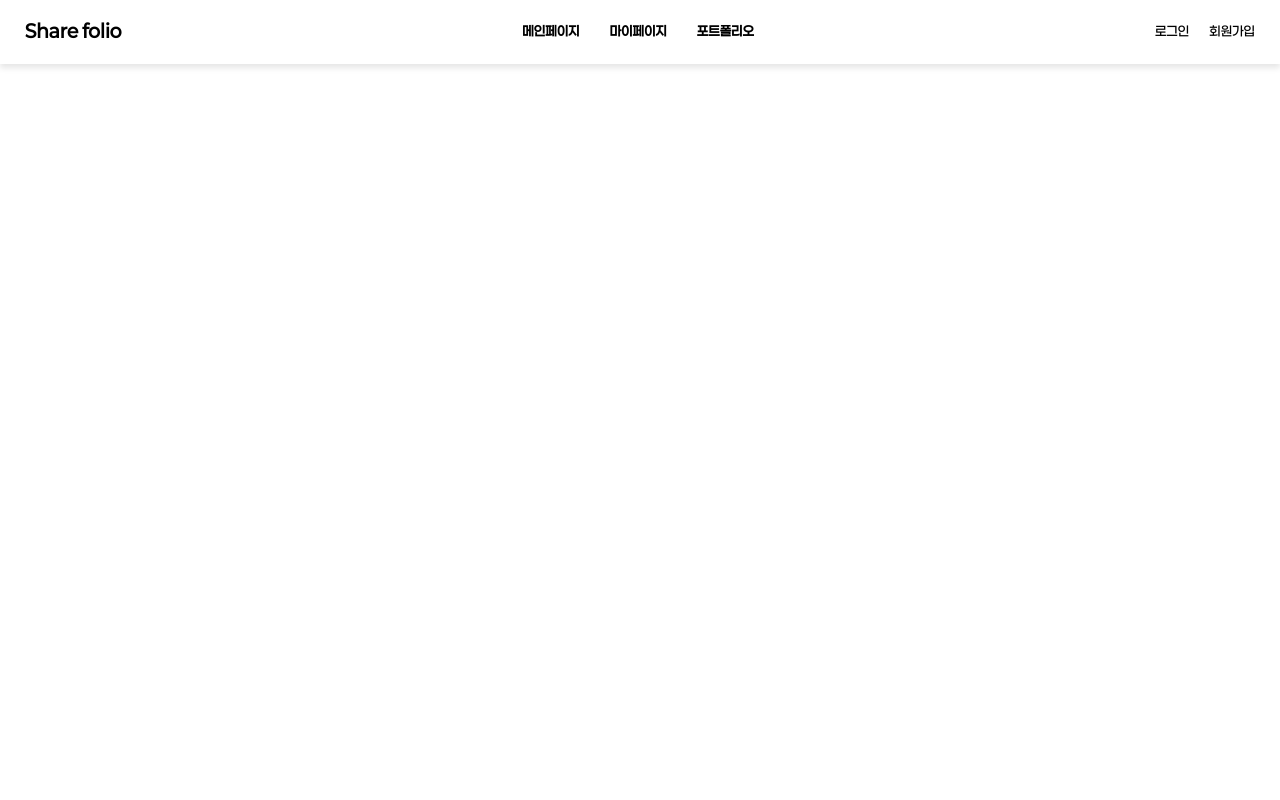
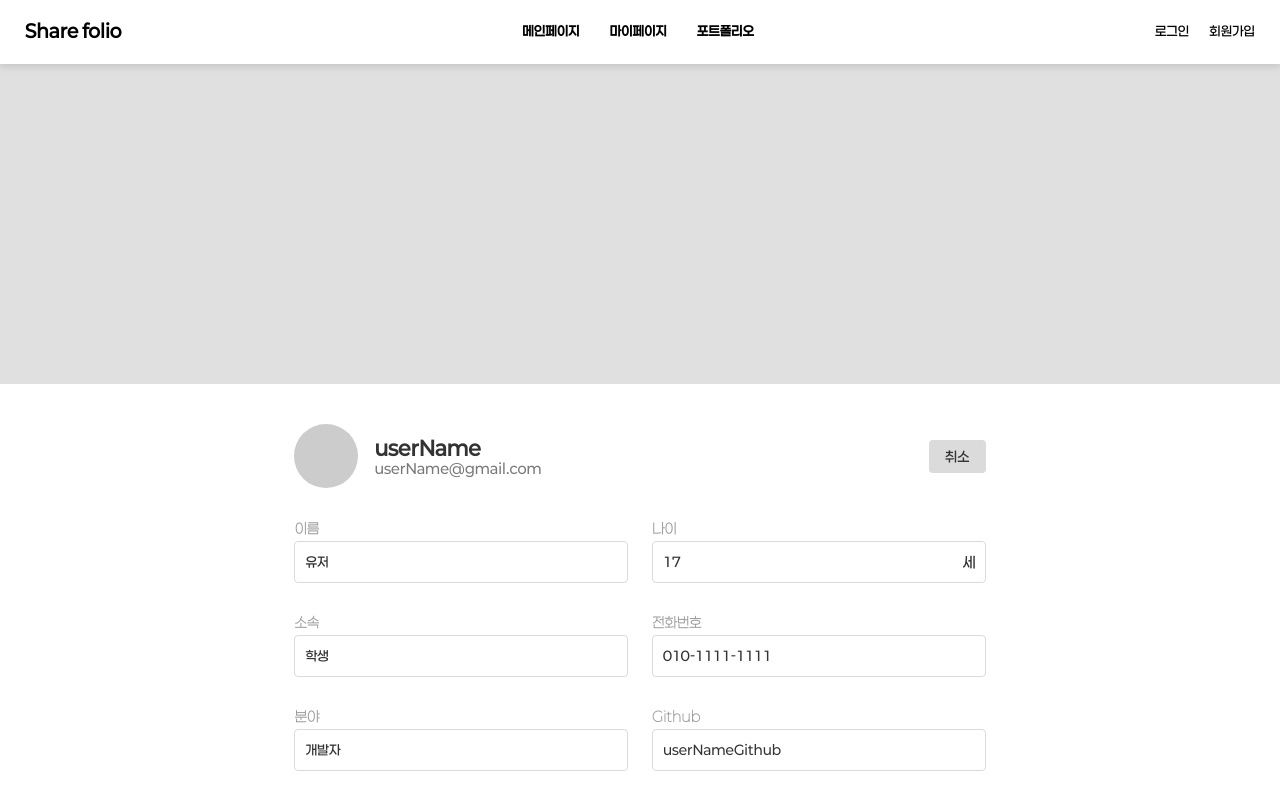
Before and after one commit to NO-GPT/Frontend, a React (Create React App) app: page /mypage/edit in a window 1280 px wide. Built offline with nearby package versions, Linux system fonts and the light colour scheme.

Commit message:
dev 수정
변경사항
- feature/5-MyPage-publishing 브렌치에서 적용되지 않은 사항 적용

```diff
--- a/src/App.jsx
+++ b/src/App.jsx
@@ -1,7 +1,7 @@
 import React from 'react';
 import { BrowserRouter as Router, Routes, Route } from 'react-router-dom';
 import Header from './Components/Header.jsx';
-import { MainPage, MyPage, PortfolioPage, LoginPage, SignupPage, PortfolioDetailPage } from './Pages';
+import { MainPage, MyPage, PortfolioPage, LoginPage, SignupPage, PortfolioDetailPage, EditMyPage } from './Pages';
 import "./index.css";
 
 
@@ -14,6 +14,7 @@ const App = () => {
         <Routes>
           <Route path="/" element={<MainPage />} />
           <Route path="/mypage" element={<MyPage />} />
+          <Route path="/mypage/edit" element={<EditMyPage />} />
           <Route path="/portfolio" element={<PortfolioPage />} />
           <Route path="/portfolioDetail" element={<PortfolioDetailPage />} />
           <Route path="/login" element={<LoginPage />} />
--- /dev/null
+++ b/src/Pages/EditMyPage.jsx.jsx
@@ -0,0 +1,230 @@
+import React, { useState, useEffect } from "react";
+import { useNavigate } from "react-router-dom";
+import InputGroup from "../Components/InputGroup";
+
+const EditProfilePage = () => {
+  const navigate = useNavigate();
+
+  const [user, setUser] = useState({
+    username: "userName",
+    email: "userName@gmail.com",
+    name: "유저",
+    affiliation: "학생",
+    field: "개발자",
+    birthdate: "2007-12-13",
+    age: "17",
+    phone: "010-1111-1111",
+    github: "userNameGithub",
+    stacks: ["HTML", "Figma", "JavaScript"],
+  });
+  const [isDirty, setIsDirty] = useState(false);
+
+  // 스택 입력
+  const [stackInput, setStackInput] = useState("");
+  const [stacks, setStacks] = useState([...user.stacks]);
+
+  useEffect(() => {
+    // 백엔드에서 사용자 정보 가져오기
+  }, []);
+
+  // user의 일반 텍스트 필드 변경 처리
+  const handleChange = (e) => {
+    const { name, value } = e.target;
+    setUser((u) => ({ ...u, [name]: value }));
+    setIsDirty(true);
+  };
+
+  // 스택 추가
+  const handleStackAdd = () => {
+    const trimmed = stackInput.trim();
+    if (trimmed === "") return;
+    if (stacks.includes(trimmed)) {
+      setStackInput("");
+      return;
+    }
+    setStacks((prev) => [...prev, trimmed]);
+    setStackInput("");
+    setIsDirty(true);
+  };
+
+  // 스택 삭제
+  const handleStackRemove = (target) => {
+    setStacks((prev) => prev.filter((s) => s !== target));
+    setIsDirty(true);
+  };
+
+  // 저장 버튼
+  const handleSave = () => {
+    const updatedUser = { ...user, stacks };
+    setUser(updatedUser);
+    setIsDirty(false);
+    navigate("/mypage");
+  };
+
+  return (
+    <div className="edp-container">
+      <div className="edp-hero" />
+
+      <main className="edp-main">
+        <div className="edp-profile-summary">
+          <div className="edp-profile-img" />
+          <div className="edp-userinfo">
+            <div className="edp-username">{user.username}</div>
+            <div className="edp-useremail">{user.email}</div>
+          </div>
+          <button
+            className="edp-cancel-btn"
+            onClick={() => navigate("/mypage")}
+          >
+            취소
+          </button>
+        </div>
+
+        <div className="edp-details">
+          <div className="edp-details-col">
+            <InputGroup label="이름">
+              <input
+                id="name"
+                name="name"
+                className="edp-input"
+                value={user.name}
+                onChange={handleChange}
+              />
+            </InputGroup>
+
+            <InputGroup label="소속">
+              <input
+                id="affiliation"
+                name="affiliation"
+                className="edp-input"
+                value={user.affiliation}
+                onChange={handleChange}
+              />
+            </InputGroup>
+
+            <InputGroup label="분야">
+              <input
+                id="field"
+                name="field"
+                className="edp-input"
+                value={user.field}
+                onChange={handleChange}
+              />
+            </InputGroup>
+
+            <InputGroup label="생년월일">
+              <input
+                type="date"
+                id="birthdate"
+                name="birthdate"
+                className="edp-input"
+                value={user.birthdate}
+                onChange={handleChange}
+              />
+            </InputGroup>
+
+            <InputGroup label="보유 스택">
+              <input
+                type="text"
+                id="stacks"
+                name="stacks"
+                className="edp-input pcp-stack-input"
+                placeholder="보유 스택을 추가해주세요"
+                value={stackInput}
+                onChange={(e) => setStackInput(e.target.value)}
+                onKeyDown={(e) => {
+                  if (e.key === "Enter") {
+                    e.preventDefault();
+                    handleStackAdd();
+                  }
+                }}
+              />
+              {/* 추가한 스택 */}
+              {stacks.length > 0 && (
+                <div className="edp-stack-list">
+                  {stacks.map((s, idx) => (
+                    <span key={idx} className="edp-stack-badge" onClick={() => handleStackRemove(s)}>
+                      {s}
+                      <div
+                        className="edp-remove-stack-btn"
+                      >
+                        ×
+                      </div>
+                    </span>
+                  ))}
+                </div>
+              )}
+            </InputGroup>
+          </div>
+
+          <div className="edp-details-col">
+            <InputGroup label="나이">
+              <div className="edp-age-input-wrapper">
+                <input
+                  id="age"
+                  name="age"
+                  className="edp-input edp-age-input"
+                  value={user.age}
+                  onChange={handleChange}
+                />
+                <span className="edp-age-unit-inside">세</span>
+              </div>
+            </InputGroup>
+
+            <InputGroup label="전화번호">
+              <input
+                id="phone"
+                name="phone"
+                className="edp-input"
+                value={user.phone}
+                onChange={handleChange}
+              />
+            </InputGroup>
+
+            <InputGroup label="Github">
+              <input
+                id="github"
+                name="github"
+                className="edp-input"
+                value={user.github}
+                onChange={handleChange}
+              />
+            </InputGroup>
+
+            <InputGroup label="이메일">
+              <input
+                id="email"
+                name="email"
+                className="edp-input"
+                value={user.email}
+                onChange={handleChange}
+              />
+            </InputGroup>
+
+            <button
+              type="button"
+              className="edp-stack-add-btn"
+              onClick={handleStackAdd}
+            >
+              추가
+            </button>
+
+          </div>
+        </div>
+
+        {isDirty && (
+          <div className="edp-save-bar">
+            <span className="edp-save-text">
+              프로필 변경을 하셨습니다. 아직 저장이 안되었는데 저장하시겠습니까?
+            </span>
+            <button className="edp-save-btn" onClick={handleSave}>
+              저장하기
+            </button>
+          </div>
+        )}
+      </main>
+    </div>
+  );
+};
+
+export default EditProfilePage;
--- a/src/Pages/index.js
+++ b/src/Pages/index.js
@@ -1,5 +1,6 @@
 export { default as MainPage } from './MainPage.jsx';
 export { default as MyPage } from './MyPage.jsx';
+export { default as EditMyPage } from './EditMyPage.jsx';
 export { default as PortfolioPage } from './PortfolioPage.jsx';
 export { default as PortfolioCratePage } from './PortfolioCratePage.jsx';
 export { default as PortfolioDetailPage } from './PortfolioDetailPage.jsx';
--- a/src/index.css
+++ b/src/index.css
@@ -5,6 +5,8 @@
 @import "./styles/Page/MainPage.css";
 @import "./styles/Page/LoginPage.css";
 @import "./styles/Page/SingupPage.css";
+@import "./styles/Page/MyPage.css";
+@import "./styles/Page/EditMyPage.css";
 
 @import "./styles/Components/Header.css";
 
--- /dev/null
+++ b/src/styles/Page/EditMyPage.css
@@ -0,0 +1,194 @@
+.edp-container {
+  font-family: sans-serif;
+  color: #333;
+  background: #fff;
+}
+
+.edp-hero {
+  background-color: #e0e0e0;
+  height: 320px;
+}
+
+.edp-main {
+  max-width: 800px;
+  margin: 40px 23%;
+  box-sizing: border-box;
+}
+
+/* 프로필 요약 */
+.edp-profile-summary {
+  display: flex;
+  align-items: center;
+  justify-content: space-between;
+  margin-bottom: 32px;
+}
+
+.edp-profile-img {
+  width: 64px;
+  height: 64px;
+  border-radius: 50%;
+  background: #ccc;
+}
+
+.edp-userinfo {
+  flex: 1;
+  margin: 0 16px;
+}
+
+.edp-username {
+  font-size: 20px;
+  font-weight: bold;
+}
+
+.edp-useremail {
+  font-size: 14px;
+  color: #787878;
+}
+
+.edp-cancel-btn {
+  padding: 8px 16px;
+  background-color: #dbdbdb;
+  border: none;
+  border-radius: 4px;
+  color: #333;
+  cursor: pointer;
+  font-size: 14px;
+}
+
+/* 상세 정보 그리드 */
+.edp-details {
+  display: flex;
+  gap: 24px;
+  margin-bottom: 32px;
+}
+
+.edp-details-col {
+  flex: 1;
+  display: flex;
+  flex-direction: column;
+  gap: 16px;
+}
+
+.edp-details-col label {
+  display: block;
+  margin-bottom: 4px;
+  color: #999999;
+  font-weight: bold;
+  font-size: 14px;
+  font-weight: bold;
+  font-family: 'Paperlogy-1Thin', sans-serif;
+}
+
+/* 인풋 공통 */
+.edp-input {
+  width: 100%;
+  height: 42px;
+  padding: 10px;
+  border: 1px solid #DBDBDB;
+  border-radius: 4px;
+  color: #333;
+  box-sizing: border-box;
+}
+
+/* 나이 */
+.edp-age-input-wrapper {
+  position: relative;
+  display: flex;
+  align-items: center;
+}
+
+.edp-age-input {
+  padding: 10px 30px 10px 10px;
+}
+
+.edp-age-unit-inside {
+  position: absolute;
+  right: 10px;
+  top: 50%;
+  transform: translateY(-50%);
+  font-size: 15px;
+  color: #333;
+  pointer-events: none;
+}
+
+/* 스택 입력 */
+.edp-stacks-input {
+  width:100%;
+  height: 42px;
+  display: flex;
+  gap: 8px;
+}
+
+.edp-stack-add-btn {
+  margin-top: 21px;
+  width: 70px;
+  height: 42px;
+  border: none;
+  border-radius: 4px;
+  background-color: #ff9f1c;
+  color: #fff;
+  font-size: 14px;
+  cursor: pointer;
+}
+
+
+.pcp-stack-input {
+  flex: 1;
+}
+
+/* 스택 뱃지 리스트 */
+.edp-stack-list {
+  display: flex;
+  flex-wrap: wrap;
+  gap: 8px;
+  margin-top: 8px;
+}
+
+.edp-stack-badge {
+  display: inline-flex;
+  align-items: center;
+  background-color: #f0f0f0;
+  border-radius: 4px;
+  padding: 4px 8px;
+  font-size: 13px;
+  color: #333;
+  cursor: pointer;
+}
+
+.edp-remove-stack-btn {
+  margin-left: 6px;
+  border: none;
+  background: transparent;
+  font-size: 14px;
+  color: #999;
+}
+
+
+/* 변경 안내 바 */
+.edp-save-bar {
+  display: flex;
+  align-items: center;
+  justify-content: space-between;
+  padding: 16px;
+  background-color: #f5f5f5;
+  border-top: 1px solid #ddd;
+  width: 800px;
+  max-width: 100%;
+  margin-top: 80px;
+  box-sizing: border-box;
+}
+
+.edp-save-text {
+  font-size: 14px;
+  color: #555;
+}
+
+.edp-save-btn {
+  padding: 8px 16px;
+  background-color: #ff9f1c;
+  border: none;
+  border-radius: 4px;
+  color: #fff;
+  cursor: pointer;
+  font-size: 14px;
+}
```
